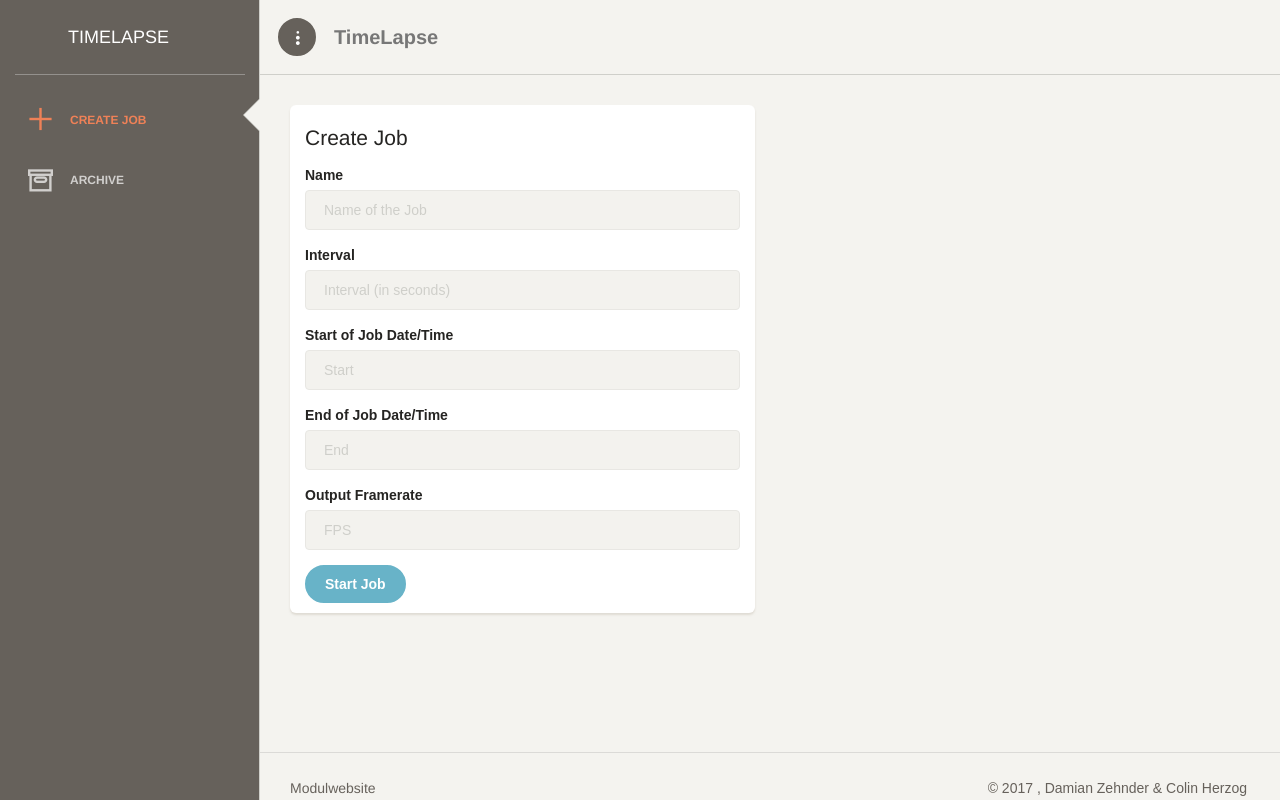
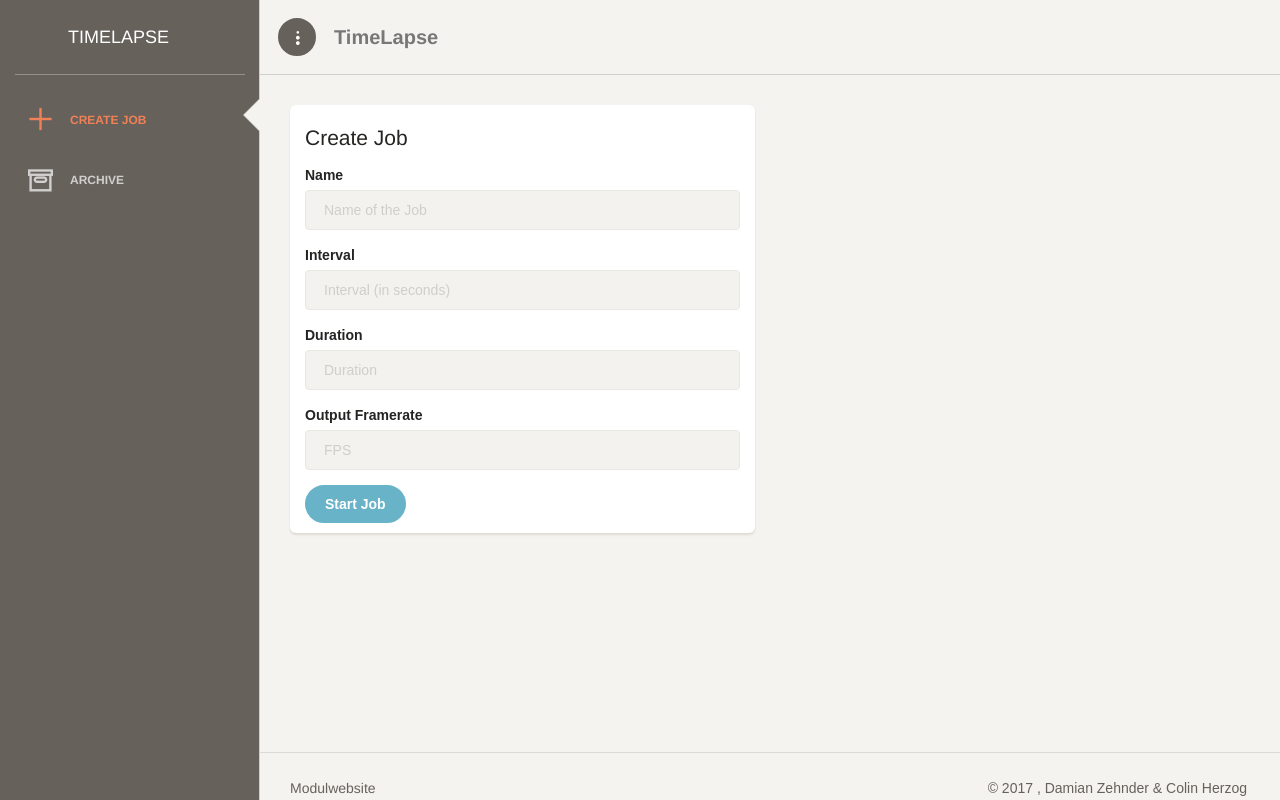
Before and after one commit to toxplosion/TimeLapse, a PHP site: page /createJob.php in a window 1280 px wide. Run offline with PHP 8.4, Linux system fonts and the light colour scheme; some libraries are stand-ins or nearby versions; some web fonts are replaced.

Commit message:
adding php jobhandler for taking pictures

```diff
--- a/createJob.php
+++ b/createJob.php
@@ -80,7 +80,7 @@
 
                     <div class="col-md-6">
                         <div class="card">
-                            <form method="#" action="#">
+                            <form method="post" action="./jobHandler.php">
                                 <div class="card-header">
                                     <h4 class="card-title">
                                         Create Job
@@ -89,23 +89,19 @@
                                 <div class="card-content">
                                     <div class="form-group">
                                         <label>Name</label>
-                                        <input id="name" type="text" placeholder="Name of the Job" class="form-control">
+                                        <input id="name" name="name" type="text" placeholder="Name of the Job" class="form-control" >
                                     </div>
                                     <div class="form-group">
                                         <label>Interval</label>
-                                        <input id="interval" type="number" placeholder="Interval (in seconds)" class="form-control">
+                                        <input id="interval" name="interval" type="number" placeholder="Interval (in seconds)" class="form-control">
                                     </div>
                                     <div class="form-group">
-                                        <label>Start of Job Date/Time</label>
-                                        <input id="start" type="text" class="form-control datetimepicker" placeholder="Start"/>
-                                    </div>
-                                    <div class="form-group">
-                                        <label>End of Job Date/Time</label>
-                                        <input id="stop" type="text" class="form-control datetimepicker" placeholder="End"/>
+                                        <label>Duration</label>
+                                        <input id="duration" name="duration" type="number" class="form-control" placeholder="Duration"/>
                                     </div>
                                     <div class="form-group">
                                         <label>Output Framerate</label>
-                                        <input id="fps" type="number" placeholder="FPS" class="form-control">
+                                        <input id="fps" name="fps" type="number" name="duration" placeholder="FPS" class="form-control">
                                     </div>
                                     <button type="submit" class="btn btn-fill btn-info">Start Job</button>
                                 </div>
```
Also changed, not shown: jobHandler.php (added, +53 -0 lines).
